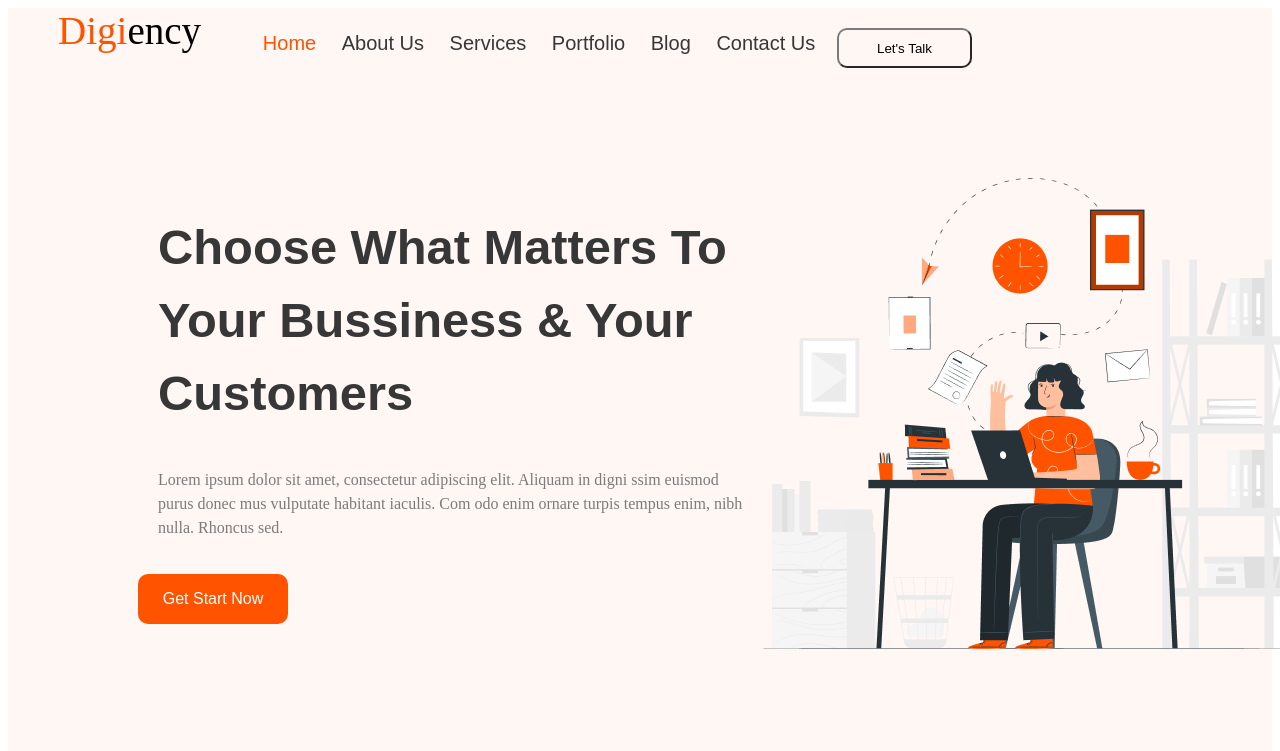
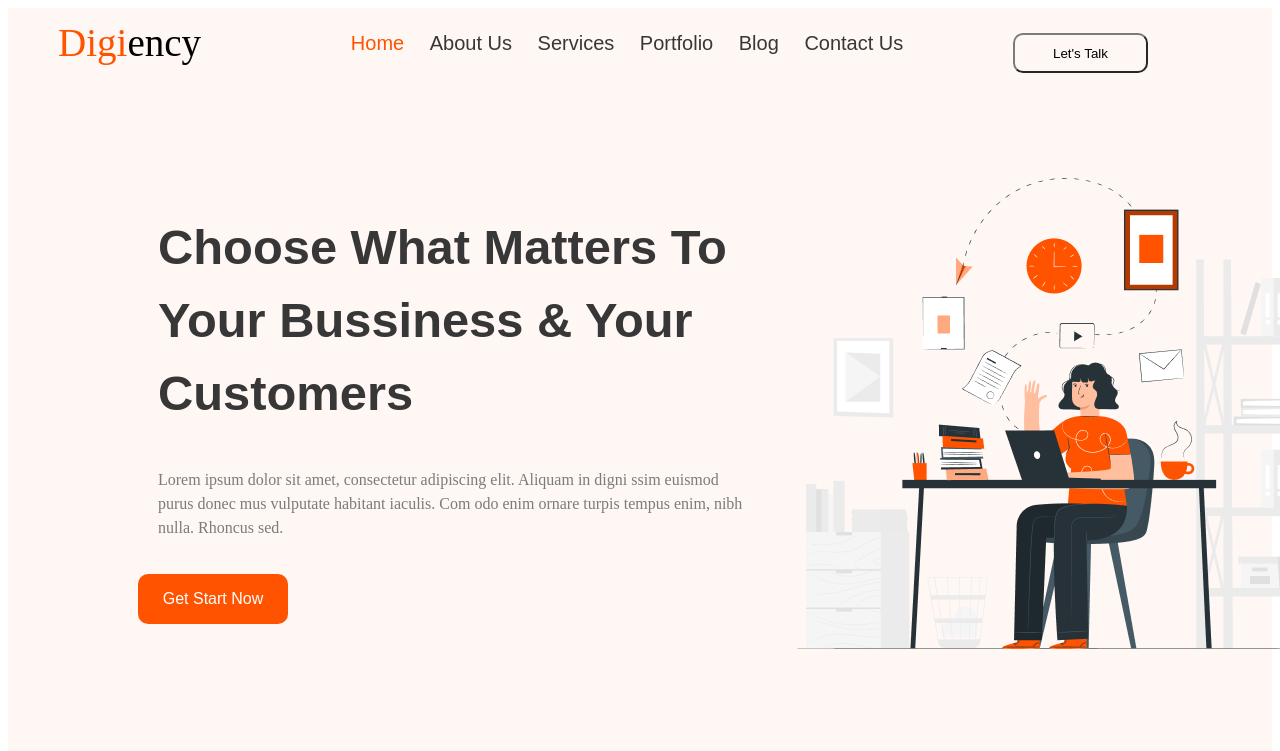
Before and after one commit to Sofia-01/myProject, a plain HTML site: page index.html in a window 1280 px wide. Shown: the top 751 px of the page. Drawn offline with Linux system fonts and the light colour scheme.

Commit message:
initial commit

```diff
--- a/com.css
+++ b/com.css
@@ -2,10 +2,16 @@
 body{
     font-family: sans-serif;
 }
+.container{
+    width:1440px;
+    margin: 0 auto;
+}
 /*main-header- styles*/
+
 header{
     display: flex;
 justify-content: space-between;
+align-items: center;
 }
 .box{
     height: 850px;
--- a/index.html
+++ b/index.html
@@ -3,7 +3,7 @@
 <head>
     <meta charset="UTF-8">
     <meta http-equiv="X-UA-Compatible" content="IE=edge">
-    <meta name="viewport" content="width=<device-width>, initial-scale=1.0">
+    <meta name="viewport" content="width=device-width>, initial-scale=1.0">
     <title>my first project</title>
     <link rel="stylesheet" href="com.css">
 
@@ -13,6 +13,7 @@
     <div class="box">
 
         <!--header section-->
+        <div class="container">
 
         <header>
             <div class="digiency"><span class="digi">Digi</span>ency</div>
@@ -455,6 +456,7 @@
 
          </div>
         </div>
+    </div>
 
 </body>
 
```
